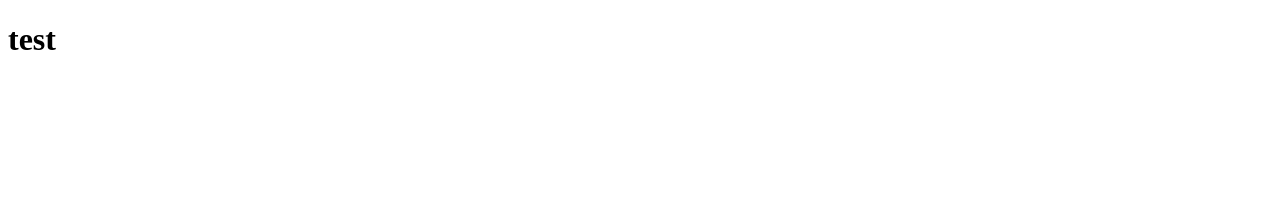
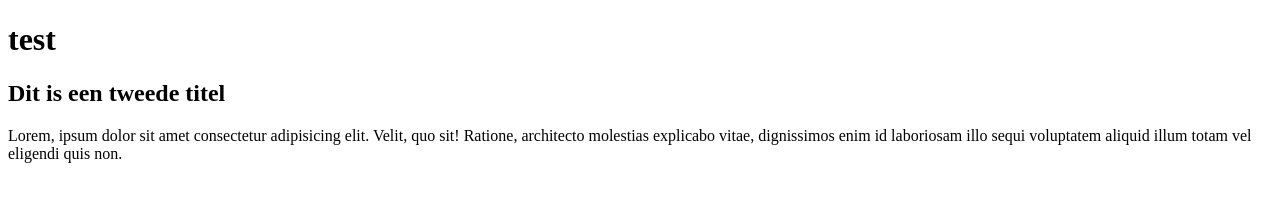
Before and after one commit to diedevdb/testgit, a plain HTML site: page index.html in a window 1280 px wide. Drawn offline with Linux system fonts and the light colour scheme.

Commit message:
paragraaf toegevoegd

```diff
--- a/index.html
+++ b/index.html
@@ -8,5 +8,12 @@
   </head>
   <body>
     <h1>test</h1>
+    <h2>Dit is een tweede titel</h2>
+    <p>
+      Lorem, ipsum dolor sit amet consectetur adipisicing elit. Velit, quo sit!
+      Ratione, architecto molestias explicabo vitae, dignissimos enim id
+      laboriosam illo sequi voluptatem aliquid illum totam vel eligendi quis
+      non.
+    </p>
   </body>
 </html>
```
